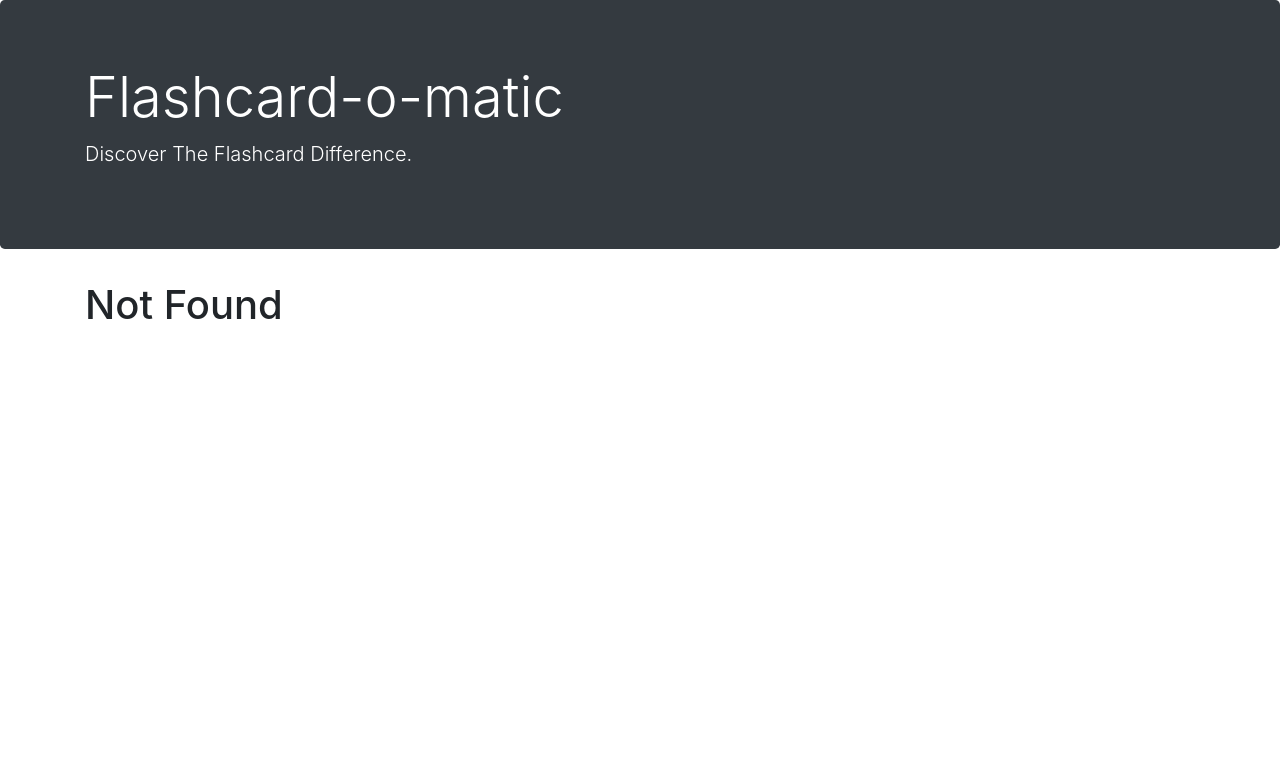
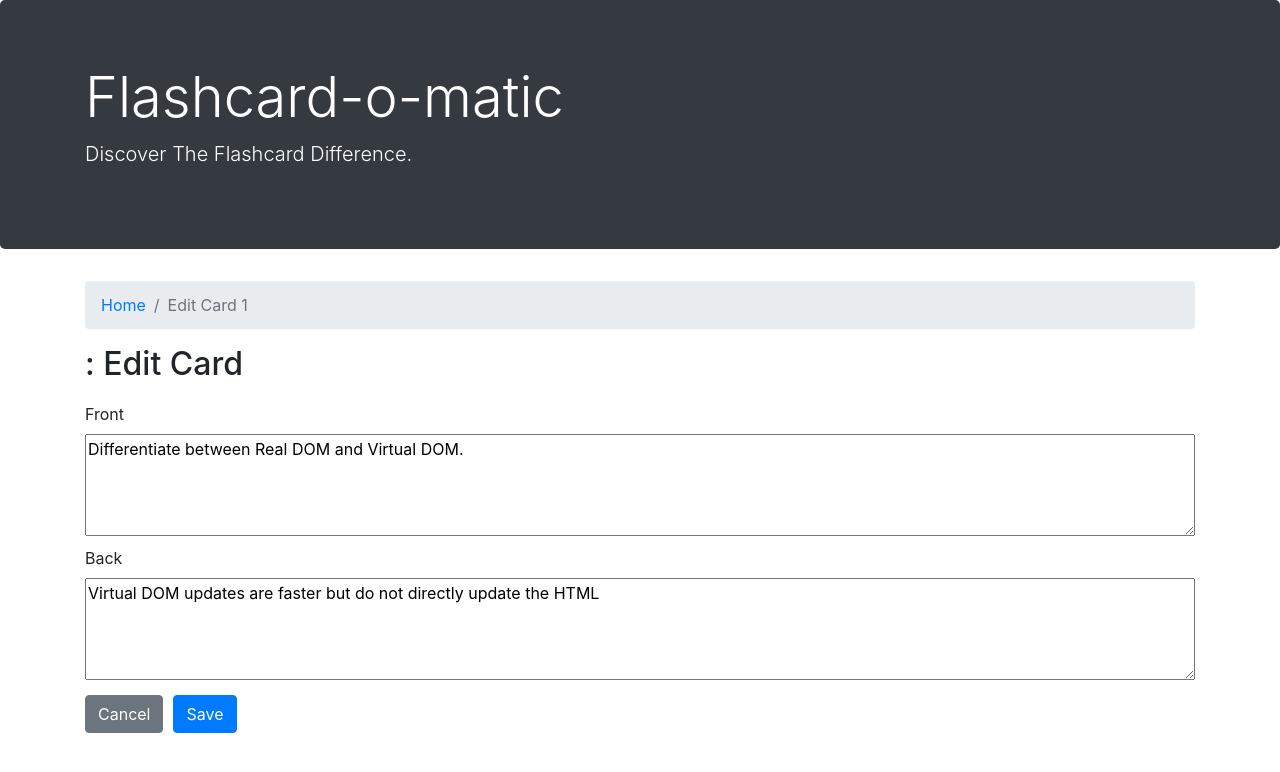
Before and after one commit to BradleyHollis/Flashcard-app, a React (Create React App) app: page /decks/1/cards/1/edit in a window 1280 px wide. Before the commit this address had no page. Shown: the top 772 px of the page. Built offline with nearby package versions, Linux system fonts and the light colour scheme; no server answers; data requests are answered from the project's data file; a web font is replaced by a local one.

Commit message:
User can now edit a card

```diff
--- a/data/db.json
+++ b/data/db.json
@@ -55,13 +55,13 @@
     },
     {
       "front": "What is the best workout to do in the morning?",
-      "back": "Walking",
+      "back": "Taking a ride on your bike",
       "deckId": 3,
       "id": 7
     },
     {
-      "front": "How old is Arnold Schwarzeneger?",
-      "back": "old enough",
+      "front": "How old is Donald Trump?",
+      "back": "Hasn't aged a bit, hard to tell",
       "deckId": 3,
       "id": 8
     }
--- /dev/null
+++ b/src/Layout/Card/CardEdit.js
@@ -0,0 +1,84 @@
+import { useEffect, useState } from "react";
+import { useHistory, useParams } from "react-router-dom";
+import { readCard, readDeck, updateCard } from "../../utils/api";
+import BreadCrumb from "../Common/Breadcrumb";
+function CardEdit(){
+
+    const { deckId, cardId } = useParams();
+    const history = useHistory();
+
+    const [deck, setDeck] = useState({});
+    const [card, setCard] = useState({});
+
+    useEffect(() => {
+        const loadDeck = async () => setDeck(await readDeck(deckId));
+        loadDeck();
+        const loadCard = async () => setCard(await readCard(cardId));
+        loadCard();
+    }, [deckId, cardId]);
+
+    const handleChange = ({ target }) => {
+        setCard({
+            ...card,
+            [target.name]: target.value
+        });
+    };
+
+    const handleSubmit = (event) => {
+        event.preventDefault();
+        async function updateCardData(){
+            try {
+                await updateCard(card);
+                history.push(`/decks/${deckId}`)
+            } catch (error){
+                if(error.name !== "AbortError"){
+                    throw error
+                }
+            }
+        }
+        updateCardData();
+    }
+
+
+    return (
+        <>
+        <BreadCrumb path={`/decks/${deckId}`} pathName={deck.name} currentPage={`Edit Card ${cardId}`}/>
+            <div className="col">
+                    <div className="row">
+                        <h2>{deck.name}: Edit Card</h2>
+                    </div>
+                    <div className="row"><label htmlFor="front">Front</label></div>
+                    <div className="row">
+                        <textarea
+                            id="front"
+                            name="front"
+                            placeholder="  Front side of card"
+                            rows="4"
+                            value={card.front}
+                            onChange={handleChange}
+                            required={true}
+                        />
+                    </div>
+                    <div className="row"><label htmlFor="back">Back</label></div>
+                    <div className="row">
+                        <textarea
+                            id="back"
+                            name="back"
+                            placeholder="   Back side of card"
+                            rows="4"
+                            value={card.back}
+                            onChange={handleChange}
+                            required={true}
+                        />
+                    </div>
+                    <div className="row space-top">
+                    <button type="submit" className="btn btn-secondary" onClick={() => history.push(`/decks/${deckId}`)}>Cancel</button>
+                    <button type='submit' className="btn btn-primary space-between" onClick={handleSubmit}>Save</button>
+                </div>
+            </div>
+        </>
+    )
+
+}
+
+export default CardEdit
--- a/src/Layout/Card/CreateCard.js
+++ b/src/Layout/Card/CreateCard.js
@@ -31,7 +31,7 @@
             setFormData({ ...initialFormState });
             console.log(formData)
         } catch (error){
-            if(error.name === 'AbortError'){
+            if(error.name !== 'AbortError'){
                 throw error;
             }
         }
--- a/src/Layout/index.js
+++ b/src/Layout/index.js
@@ -12,6 +12,7 @@
 import StudyDeck from "./Deck/StudyDeck";
 import CreateCard from "./Card/CreateCard";
 import DeckEdit from "./Deck/DeckEdit";
+import CardEdit from "./Card/CardEdit";
 
 function Layout() {
   return (
@@ -26,6 +27,9 @@
         </Route>
         <Route path='/decks/new'>
           <DeckCreate/>
+        </Route>
+        <Route path='/decks/:deckId/cards/:cardId/edit'>
+          <CardEdit/>
         </Route>
         <Route exact path='/decks/:deckId'>
           <Deck/>
```
